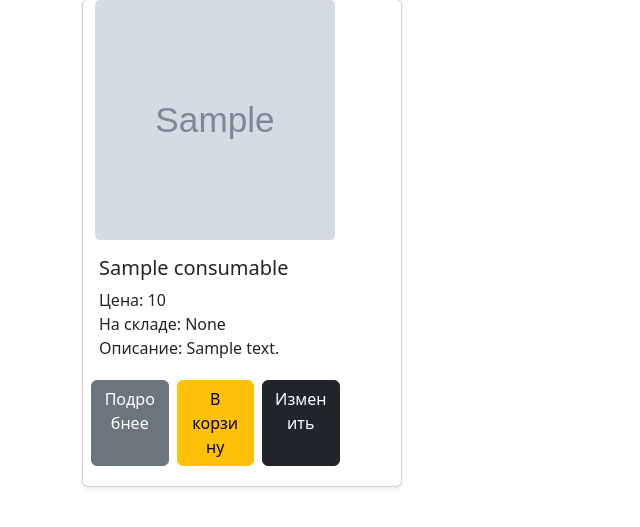
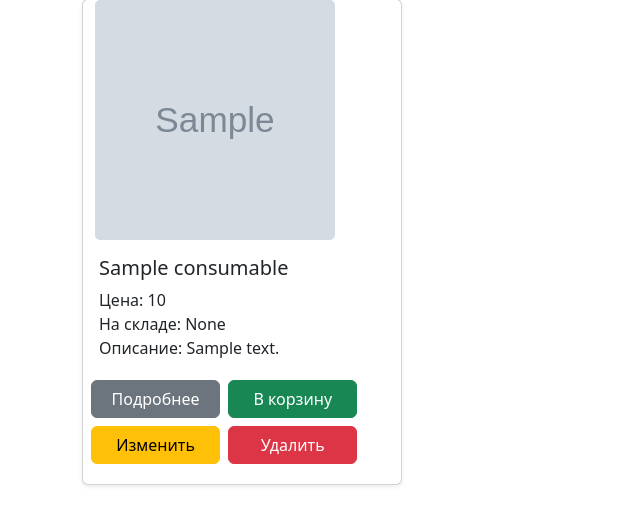
Before and after one commit to AlexandrBxbrxv/dz_19_2, a Django app: page /consumables in a window 1280 px wide. Shown: the part 225-752 px from the top of the page, without its empty margins (0-640 px from the left). Run offline with Django 5.2, Linux system fonts and the light colour scheme; tables that the repository leaves empty hold one stand-in row (values such as "Sample post"); grey boxes marked "Sample" are stand-in pictures.

Commit message:
+ кнопка удалить

```diff
--- a/catalog/templates/catalog/consumable_list.html
+++ b/catalog/templates/catalog/consumable_list.html
@@ -67,9 +67,12 @@
           <h5 class="card-title">{{ item.name|slice:":25" }}</h5>
           <p class="card-text">Цена: {{ item.price }}<br>На складе: None <br>Описание: {{ item.description|slice:":100" }}</p>
           <div class="row">
-            <a class="btn btn-secondary col-3 m-1" href="{% url 'catalog:consumable_detail' item.pk %}">Подробнее</a>
-            <a class="btn btn-warning col-3 m-1" href="#">В корзину</a>
-            <a class="btn btn-dark col-3 m-1" href="{% url 'catalog:consumable_update' item.pk %}">Изменить</a>
+            <a class="btn btn-secondary col-5 m-1" href="{% url 'catalog:consumable_detail' item.pk %}">Подробнее</a>
+            <a class="btn btn-success col-5 m-1" href="#">В корзину</a>
+          </div>
+          <div class="row">
+            <a class="btn btn-warning col-5 m-1" href="{% url 'catalog:consumable_update' item.pk %}">Изменить</a>
+            <a class="btn btn-danger col-5 m-1" href="{% url 'catalog:consumable_delete' item.pk %}">Удалить</a>
           </div>
 
         </div>
```
